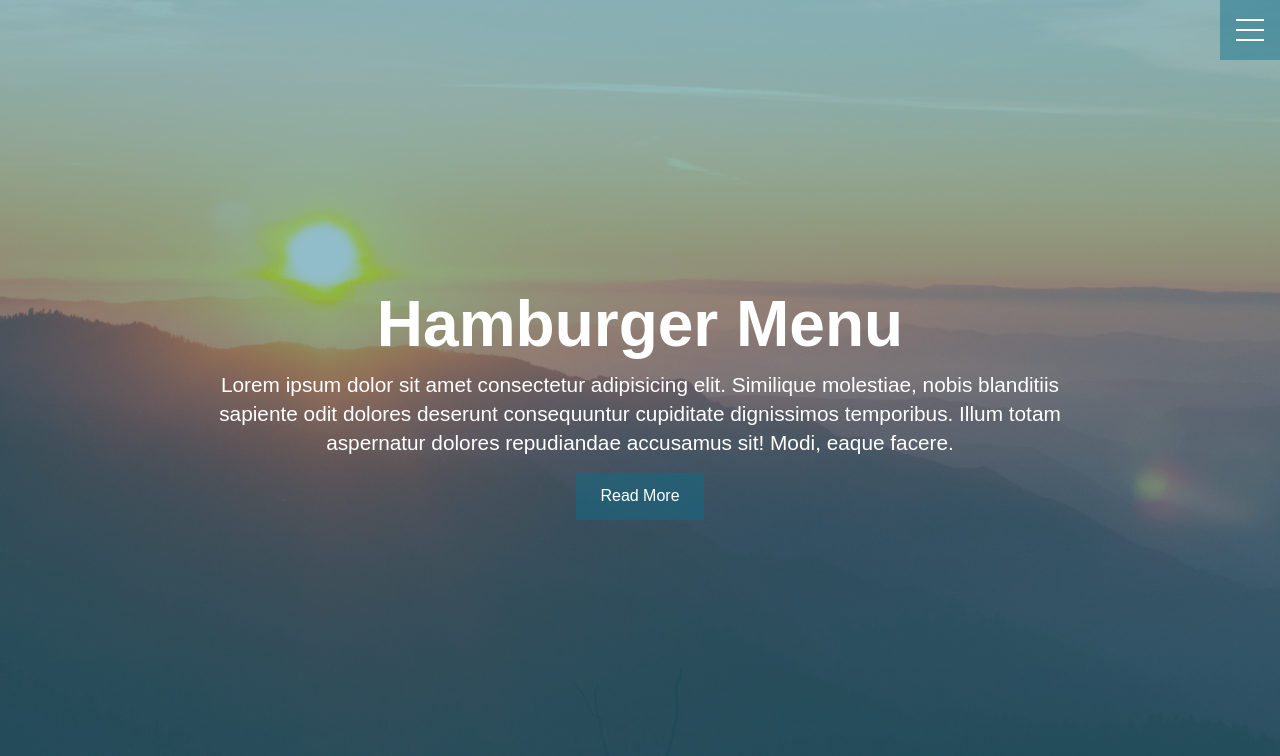
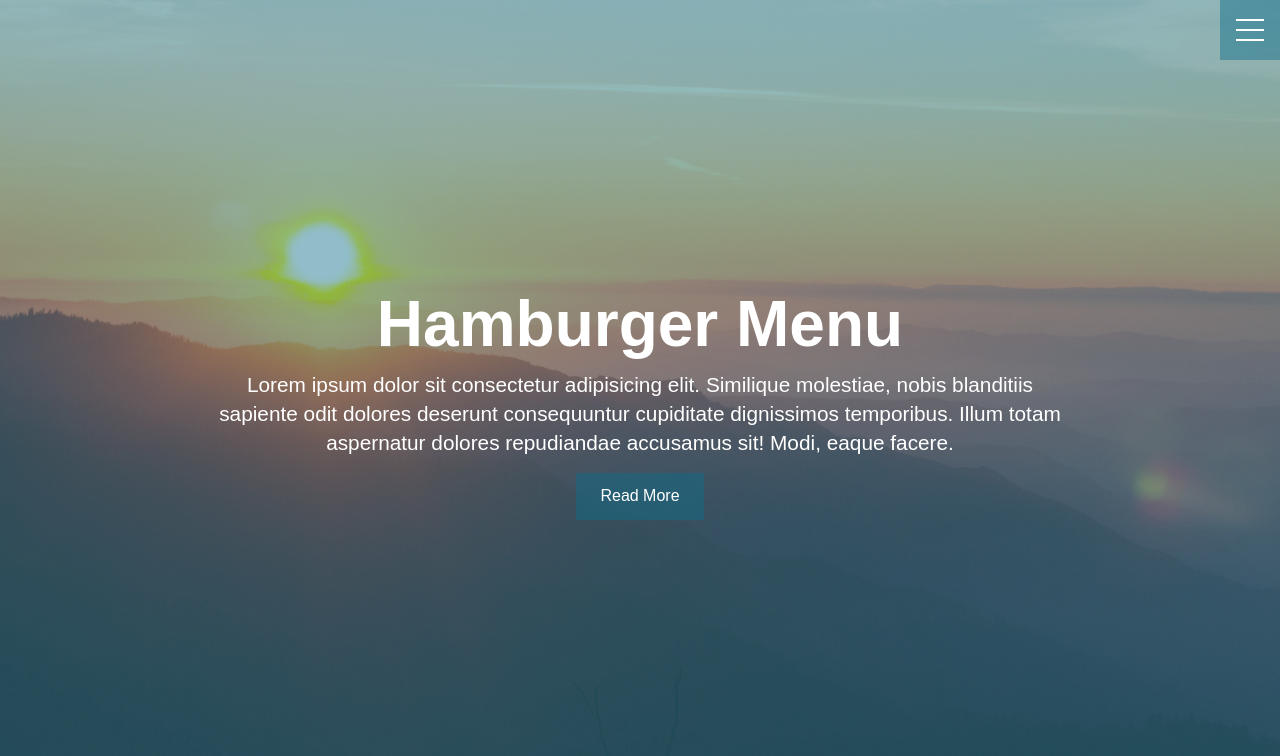
Before and after one commit to iamdejean/Hamburger-Menu, a plain HTML site: page index.html in a window 1280 px wide. Drawn offline with Linux system fonts and the light colour scheme.

Commit message:
Update index.html

```diff
--- a/index.html
+++ b/index.html
@@ -28,7 +28,7 @@
     <header class="showcase">
         <div class="container showcase-inner">
             <h1>Hamburger Menu</h1>
-            <p>Lorem ipsum dolor sit amet consectetur adipisicing elit. Similique molestiae, nobis blanditiis sapiente odit dolores deserunt consequuntur cupiditate dignissimos temporibus. Illum totam aspernatur dolores repudiandae accusamus sit! Modi, eaque facere.</p>
+            <p>Lorem ipsum dolor sit consectetur adipisicing elit. Similique molestiae, nobis blanditiis sapiente odit dolores deserunt consequuntur cupiditate dignissimos temporibus. Illum totam aspernatur dolores repudiandae accusamus sit! Modi, eaque facere.</p>
             <a href="#" class="btn">Read More</a>
         </div>
     </header>
```
